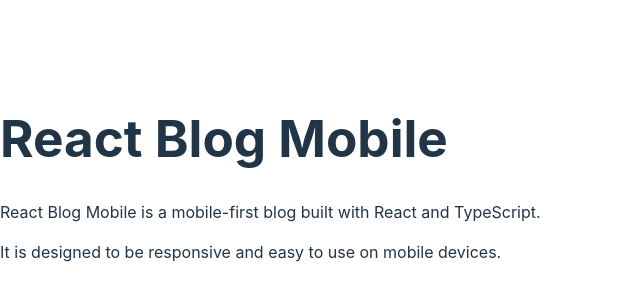
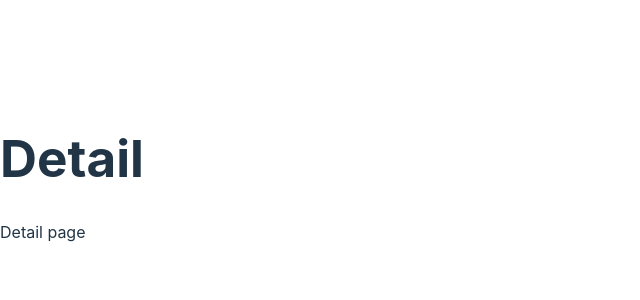
Before and after one commit to hubtoks/React-blog-mobile, a React (Vite) app: page /detail in a window 1280 px wide. Shown: the part 222-522 px from the top of the page, without its empty margins (0-640 px from the left). Built offline with nearby package versions, Linux system fonts and the light colour scheme.

Commit message:
实现路由配置

```diff
--- a/package.json
+++ b/package.json
@@ -10,8 +10,10 @@
     "preview": "vite preview"
   },
   "dependencies": {
+    "antd-mobile": "^5.37.1",
     "react": "^18.3.1",
-    "react-dom": "^18.3.1"
+    "react-dom": "^18.3.1",
+    "react-router-dom": "^6.26.0"
   },
   "devDependencies": {
     "@eslint/js": "^9.8.0",
--- a/src/App.tsx
+++ b/src/App.tsx
@@ -1,9 +1,12 @@
+import { Button } from "antd-mobile"
+
 const App = () => {
   return (
     <div className="App">
       <h1>React Blog Mobile</h1>
       <p>React Blog Mobile is a mobile-first blog built with React and TypeScript.</p>
       <p>It is designed to be responsive and easy to use on mobile devices.</p>
+      <Button color="primary">Primary Button</Button>
     </div>
 )}
 
--- a/src/main.tsx
+++ b/src/main.tsx
@@ -1,10 +1,12 @@
 
 import { createRoot } from 'react-dom/client'
-import App from './App.tsx'
+
 import './index.css'
+import { router } from './router/index.tsx'
+import { RouterProvider } from 'react-router-dom'
+
 
 createRoot(document.getElementById('root')!).render(
 
-    <App />
-
+  <RouterProvider router={router} />
 )
--- /dev/null
+++ b/src/pages/Detail/index.tsx
@@ -0,0 +1,12 @@
+
+
+const Detail = () => {
+  return (
+    <div>
+      <h1>Detail</h1>
+      <p>Detail page</p>
+    </div>
+  )
+}
+
+export default Detail
--- /dev/null
+++ b/src/pages/Home/index.tsx
@@ -0,0 +1,10 @@
+
+const Home = () => {
+    return (
+        <div>
+            <h1>Home</h1>
+        </div>
+    )
+
+}
+export default Home
--- /dev/null
+++ b/src/router/index.tsx
@@ -0,0 +1,20 @@
+import { createBrowserRouter } from "react-router-dom";
+
+import { lazy,Suspense } from "react";
+const Home = lazy(() => import('../pages/Home'));
+const Detail = lazy(() => import('../pages/Detail'));
+
+
+const router = createBrowserRouter([
+  {
+    path: "/",
+    element: <Suspense fallback={<div>Loading...</div>}><Home/></Suspense>
+  },
+  {
+    path: "/detail",
+    element: <Suspense fallback={<div>Loading...</div>}><Detail/></Suspense>
+  },
+
+])
+
+export {router}
```
Also changed, not shown: 1 other file (tests, documents, lock files or other folders).
